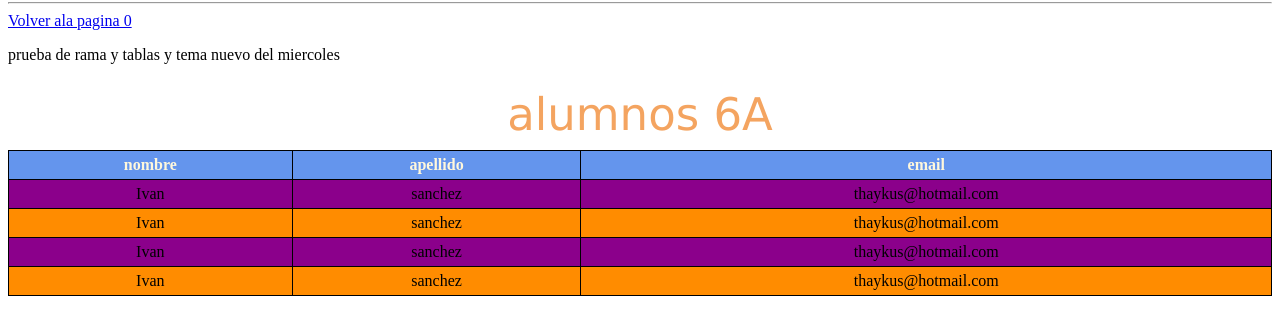
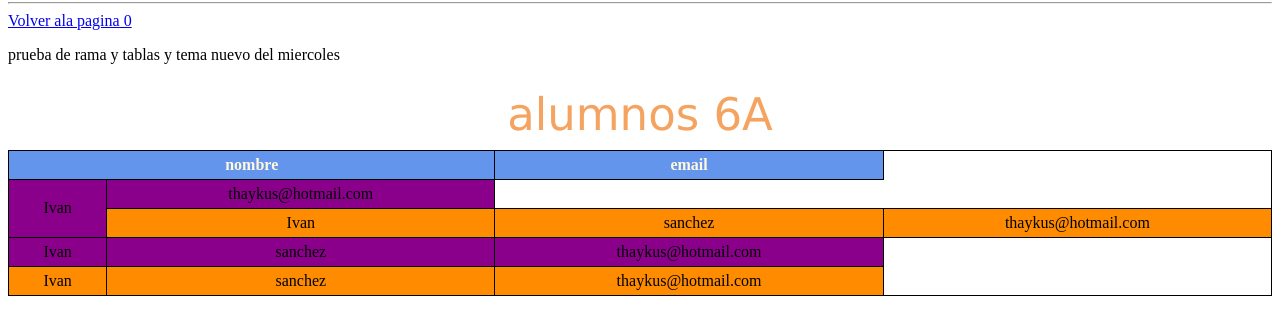
Before and after one commit to IvanST123/tarea1, a plain HTML site: page pagina3.html in a window 1280 px wide. Shown: the part 78-412 px from the top of the page. Drawn offline with Linux system fonts and the light colour scheme.

Commit message:
pprueba de colspan y rowspan

```diff
--- a/pagina3.html
+++ b/pagina3.html
@@ -16,14 +16,14 @@
 <table>
     <caption>alumnos 6A</caption>
     <tr>
-        <th>nombre</th>
-        <th>apellido</th>
+        <th colspan="2">nombre</th>
+        <!-- <th>apellido</th> -->
         <th>email</th>
 
     </tr>
     <tr>
-        <td>Ivan</td>
-        <td>sanchez</td>
+        <td rowspan="2">Ivan</td>
+        <!-- <td>sanchez</td> -->
         <td>thaykus@hotmail.com</td>
     </tr>
     <tr>
```
